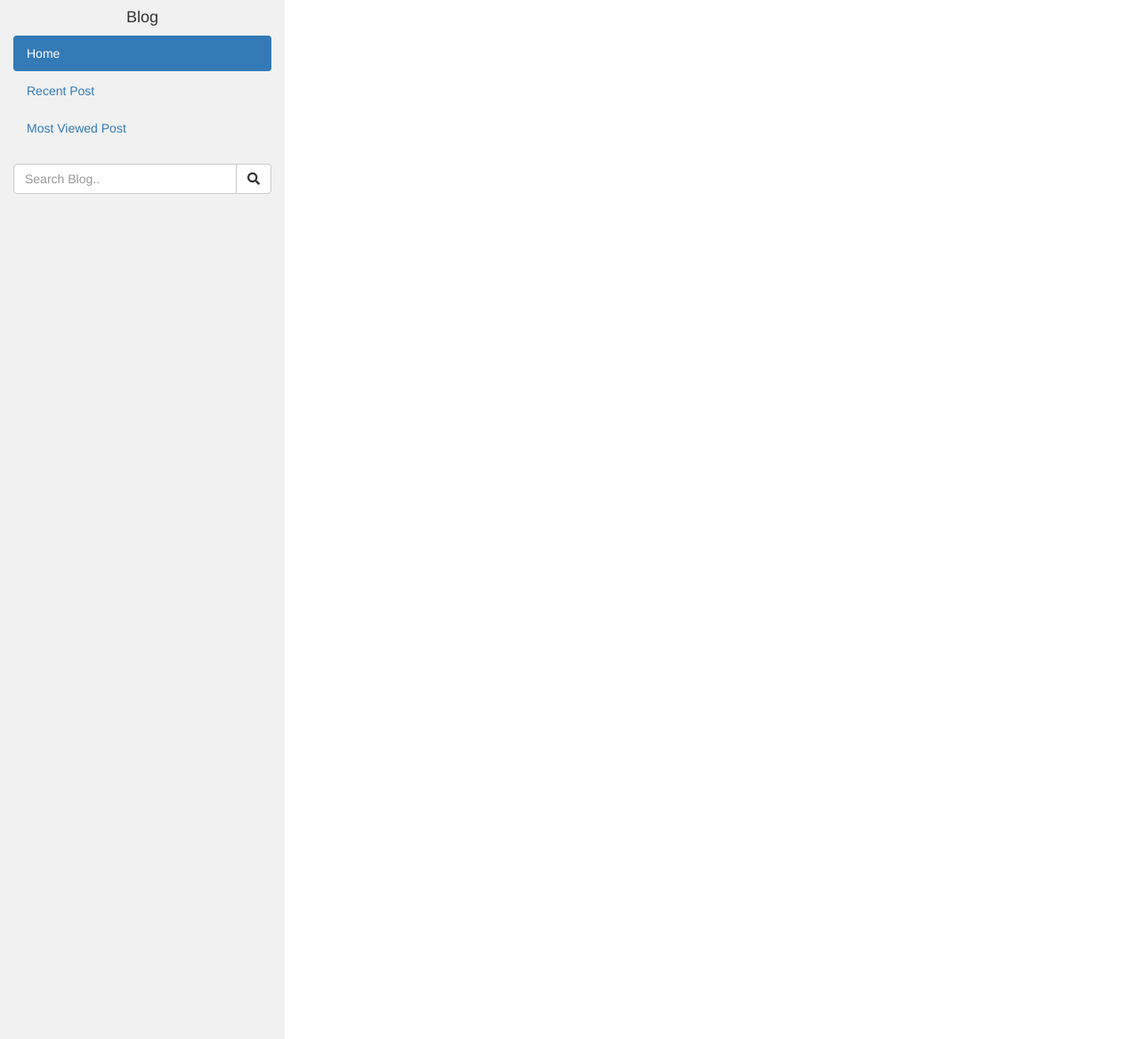
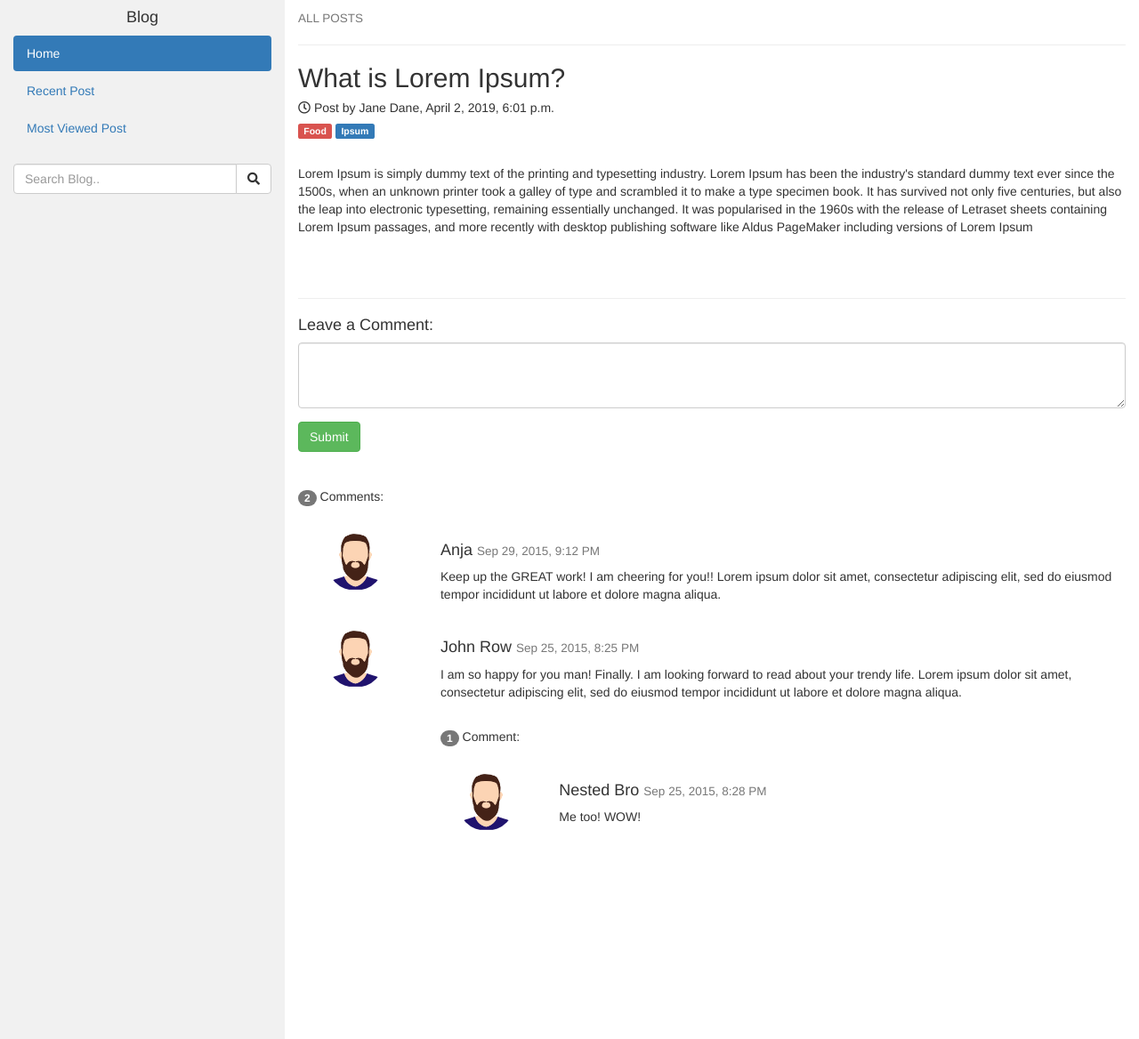
Before and after one commit to nayonacademy/BlogProject, a Django app: page / in a window 1280 px wide. Shown: the top 1168 px of the page at 89% size. Run offline with Django 3.2, Linux system fonts and the light colour scheme; data comes from the database, SQL or seed files in the repository; both versions use the stored data as it was after the commit; some libraries are stand-ins or nearby versions.

Commit message:
blog post add

```diff
--- a/BlogProject/blog/templates/blog/home.html
+++ b/BlogProject/blog/templates/blog/home.html
@@ -5,39 +5,15 @@
 <div class="col-sm-9">
       <h4><small>ALL POSTS</small></h4>
       <hr>
-      <h2>I Love Food</h2>
-      <h5><span class="text-default"><i class="far fa-clock"></i> Post by Jane Dane, Sep 27, 2015.</h5>
+
+      {% for i in allpost %}
+      <h2>{{i.title}}</h2>
+      <h5><span class="text-default"><i class="far fa-clock"></i> Post by Jane Dane, {{i.publish_date}}</h5>
       <h5><span class="label label-danger">Food</span> <span class="label label-primary">Ipsum</span></h5><br>
-      <p>Food is my passion. Lorem ipsum dolor sit amet, consectetur adipiscing elit, sed do eiusmod tempor incididunt ut labore et dolore magna aliqua. Ut enim ad minim veniam, quis nostrud exercitation ullamco laboris nisi ut aliquip ex ea commodo consequat. Excepteur sint occaecat cupidatat non proident, sunt in culpa qui officia deserunt mollit anim id est laborum consectetur adipiscing elit, sed do eiusmod tempor incididunt ut labore et dolore magna aliqua. Ut enim ad minim veniam, quis nostrud exercitation ullamco laboris nisi ut aliquip ex ea commodo consequat.</p>
+      <p>{{i.details}}</p>
       <br><br>
       <hr>
-      <h2>I Love Food</h2>
-      <h5><span class="text-default"><i class="far fa-clock"></i> Post by Jane Dane, Sep 27, 2015.</h5>
-      <h5><span class="label label-danger">Food</span> <span class="label label-primary">Ipsum</span></h5><br>
-      <p>Food is my passion. Lorem ipsum dolor sit amet, consectetur adipiscing elit, sed do eiusmod tempor incididunt ut labore et dolore magna aliqua. Ut enim ad minim veniam, quis nostrud exercitation ullamco laboris nisi ut aliquip ex ea commodo consequat. Excepteur sint occaecat cupidatat non proident, sunt in culpa qui officia deserunt mollit anim id est laborum consectetur adipiscing elit, sed do eiusmod tempor incididunt ut labore et dolore magna aliqua. Ut enim ad minim veniam, quis nostrud exercitation ullamco laboris nisi ut aliquip ex ea commodo consequat.</p>
-      <br><br>
-      <hr>
-      <h2>I Love Food</h2>
-      <h5><span class="text-default"><i class="far fa-clock"></i> Post by Jane Dane, Sep 27, 2015.</h5>
-      <h5><span class="label label-danger">Food</span> <span class="label label-primary">Ipsum</span></h5><br>
-      <p>Food is my passion. Lorem ipsum dolor sit amet, consectetur adipiscing elit, sed do eiusmod tempor incididunt ut labore et dolore magna aliqua. Ut enim ad minim veniam, quis nostrud exercitation ullamco laboris nisi ut aliquip ex ea commodo consequat. Excepteur sint occaecat cupidatat non proident, sunt in culpa qui officia deserunt mollit anim id est laborum consectetur adipiscing elit, sed do eiusmod tempor incididunt ut labore et dolore magna aliqua. Ut enim ad minim veniam, quis nostrud exercitation ullamco laboris nisi ut aliquip ex ea commodo consequat.</p>
-      <br><br><hr>
-      <h2>I Love Food</h2>
-      <h5><span class="text-default"><i class="far fa-clock"></i> Post by Jane Dane, Sep 27, 2015.</h5>
-      <h5><span class="label label-danger">Food</span> <span class="label label-primary">Ipsum</span></h5><br>
-      <p>Food is my passion. Lorem ipsum dolor sit amet, consectetur adipiscing elit, sed do eiusmod tempor incididunt ut labore et dolore magna aliqua. Ut enim ad minim veniam, quis nostrud exercitation ullamco laboris nisi ut aliquip ex ea commodo consequat. Excepteur sint occaecat cupidatat non proident, sunt in culpa qui officia deserunt mollit anim id est laborum consectetur adipiscing elit, sed do eiusmod tempor incididunt ut labore et dolore magna aliqua. Ut enim ad minim veniam, quis nostrud exercitation ullamco laboris nisi ut aliquip ex ea commodo consequat.</p>
-      <br><br><hr>
-      <h2>I Love Food</h2>
-      <h5><span class="text-default"><i class="far fa-clock"></i> Post by Jane Dane, Sep 27, 2015.</h5>
-      <h5><span class="label label-danger">Food</span> <span class="label label-primary">Ipsum</span></h5><br>
-      <p>Food is my passion. Lorem ipsum dolor sit amet, consectetur adipiscing elit, sed do eiusmod tempor incididunt ut labore et dolore magna aliqua. Ut enim ad minim veniam, quis nostrud exercitation ullamco laboris nisi ut aliquip ex ea commodo consequat. Excepteur sint occaecat cupidatat non proident, sunt in culpa qui officia deserunt mollit anim id est laborum consectetur adipiscing elit, sed do eiusmod tempor incididunt ut labore et dolore magna aliqua. Ut enim ad minim veniam, quis nostrud exercitation ullamco laboris nisi ut aliquip ex ea commodo consequat.</p>
-      <br><br>
-
-
-
-
-
-
+        {% endfor %}
       <h4>Leave a Comment:</h4>
       <form role="form">
         <div class="form-group">
--- a/BlogProject/blog/views.py
+++ b/BlogProject/blog/views.py
@@ -1,9 +1,14 @@
 from django.shortcuts import render
 from django.http import HttpResponse
+from dashboard.models import *
 # Create your views here.
 
 def index(request):
-    return render(request, 'blog/index.html')
+    allpost = BlogPost.objects.all()
+    context = {
+        'allpost' : allpost
+    }
+    return render(request, 'blog/home.html',context)
 
 def postDetails(request, pk):
-    return render(request, 'blog/index.html')
+    return render(request, 'blog/post_details.html')
```
Also changed, not shown: BlogProject/dashboard/templates/dashboard/create_post.html (+12 -9 lines), BlogProject/dashboard/views.py (+10 -1 lines), BlogProject/db.sqlite3.
